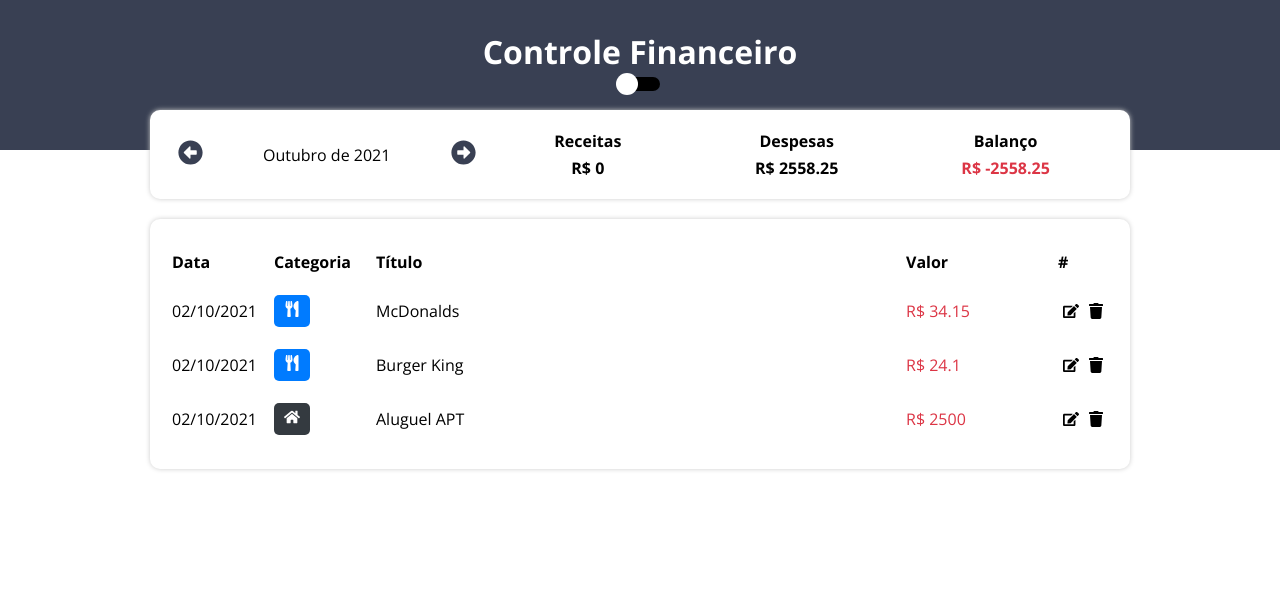
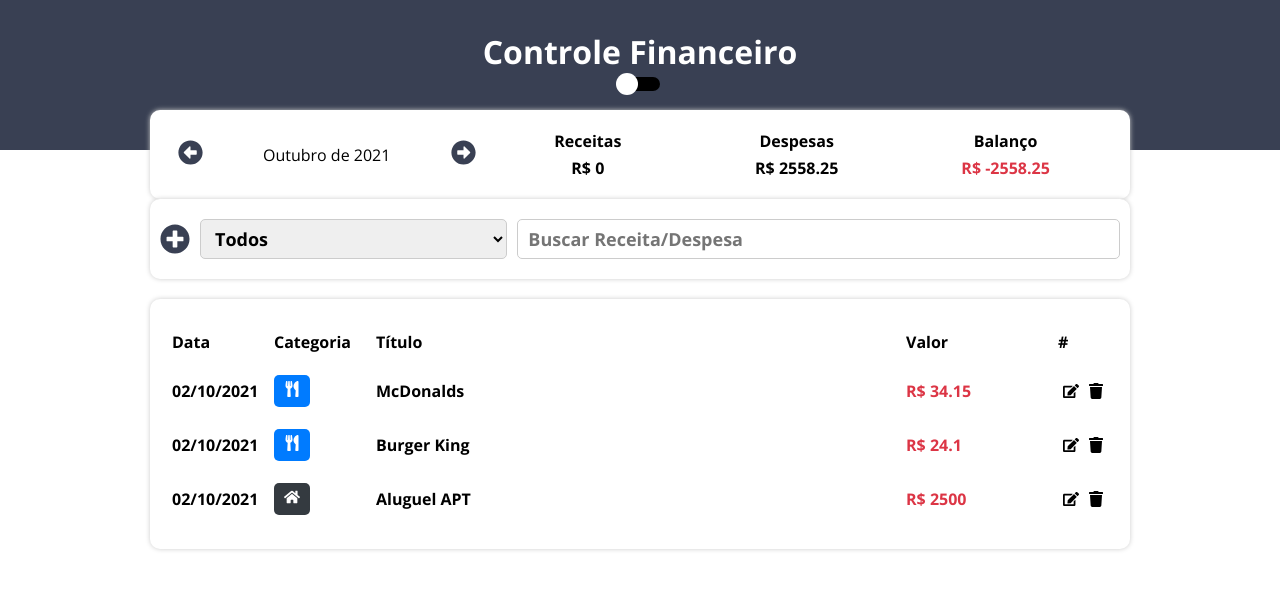
Before and after one commit to FilipePaiva10/D2ControleFinanceiro, a React (Create React App) app: page / in a window 1280 px wide. Shown: the top 590 px of the page. Built offline with nearby package versions, Linux system fonts and the light colour scheme.

Commit message:
Component

```diff
--- a/src/App.tsx
+++ b/src/App.tsx
@@ -18,6 +18,7 @@ import { InfoArea } from "./components/InfoArea";
 import { categories } from "./data/categories";
 import ThemeSwitcher from "./components/ThemeSwitcher";
 import ReactTooltip from "react-tooltip";
+import ActionArea from "./components/ActionArea";
 
 
 
@@ -55,12 +56,12 @@ const App = () => {
     let incomeCount = 0;
     let expenseCount = 0;
 
-    for(let i in filteredList){
-       if(categories[filteredList[i].category].expense){
-         expenseCount += filteredList[i].value;
-       }else{
-         incomeCount += filteredList[i].value;
-       }
+    for (let i in filteredList) {
+      if (categories[filteredList[i].category].expense) {
+        expenseCount += filteredList[i].value;
+      } else {
+        incomeCount += filteredList[i].value;
+      }
     }
 
     setIncome(incomeCount);
@@ -73,7 +74,10 @@ const App = () => {
       <app.Container>
         <app.Header>
           <app.HeaderText>Controle Financeiro</app.HeaderText>
-          <ThemeSwitcher toogleTheme={toggleTheme}/>
+          <ThemeSwitcher
+            data-tip="Mudar tema"
+            data-for="tip-top"
+            toogleTheme={toggleTheme} />
         </app.Header>
         <app.Body>
           <InfoArea
@@ -81,6 +85,9 @@ const App = () => {
             onChangeMonth={handleChangeMonth}
             income={income}
             expense={expense}
+          />
+          <ActionArea
+
           />
           <TableArea
             list={filteredList}
--- a/src/components/ActionArea/index.tsx
+++ b/src/components/ActionArea/index.tsx
@@ -1,9 +1,59 @@
+import { useEffect, useState } from 'react';
 import * as C from './styled';
 
+import { items } from '../../data/items';
+import { categories } from '../../data/categories';
+
+import { FaPlusCircle } from "@react-icons/all-files/fa/FaPlusCircle";
+
+type categorieOption = {
+    category: string;
+    title?: string;
+}
+
 const ActionArea = () => {
-    return(
+
+    const [categoriesOption, setCategoriesOption] = useState<categorieOption[]>([]);
+
+    const getCategories = () => {
+        let newCategories = [];
+
+        for (let i in items) {
+            newCategories.push({
+                category: items[i].category,
+                title: categories[items[i].category].title
+            });
+        }
+
+        setCategoriesOption(newCategories);
+    }
+
+    useEffect(() => {
+        getCategories();
+
+    }, []);
+
+    return (
         <C.Container>
-
+            <C.AddItem
+               data-tip="Adicionar Receita/Despesa"
+               data-for="tip-top"
+             >
+                <FaPlusCircle
+                />
+            </C.AddItem>
+            <C.FilterItem>
+                <C.OptionItem>Todos</C.OptionItem>
+                {categoriesOption.map((item, key) => (
+                    <C.OptionItem
+                        key={key}
+                    >{item.title}</C.OptionItem>
+                ))}
+            </C.FilterItem>
+            <C.SearchItem type="text" placeholder="Buscar Receita/Despesa" />
         </C.Container>
     )
 }
+
+
+export default ActionArea;
--- a/src/components/ActionArea/styled.ts
+++ b/src/components/ActionArea/styled.ts
@@ -5,8 +5,56 @@ export const Container = styled.div`
     background-color: ${props => props.theme.background.primary};
     box-shadow: 0px 0px 5px ${props => props.theme.shadow.primary};
     border-radius: 10px;
-    padding: 20px;
-    margin-top: -40px;
+    padding: 20px 10px;
+    display: flex;
+    justify-content: space-between;
+    align-items: center;
+    width: 100%;
+`;
+
+
+export const AddItem = styled.div`
+    width: 40px;
     display: flex;
     align-items: center;
-`
+
+    svg {
+        height: 30px;
+        width: 30px;
+        color: ${props => props.theme.background.secundary};
+        cursor: pointer;
+    }
+
+`;
+
+
+export const FilterItem = styled.select`
+    flex: 1;
+    outline: 0;
+    border: 1px solid #CCC;
+    border-radius: 5px;
+    margin-right: 10px;
+    padding-left: 10px;
+    height: 40px;
+    font-size: 18px;
+    font-weight: bold;
+    cursor: pointer;
+`;
+
+
+export const OptionItem = styled.option`
+
+`;
+
+
+export const SearchItem = styled.input`
+    flex: 2;
+    outline: 0;
+    border: 1px solid #CCC;
+    border-radius: 5px;
+    padding-left: 10px;
+    height: 40px;
+    font-size: 18px;
+    font-weight: bold;
+    cursor: pointer;
+`;
--- a/src/components/InfoArea/index.tsx
+++ b/src/components/InfoArea/index.tsx
@@ -37,6 +37,8 @@ export const InfoArea = ({ currentMonth, onChangeMonth, income, expense }: Props
             <C.MonthArea>
                 <C.MonthArrow
                     onClick={handlePrevMonth}
+                    data-tip="Diminuir Mês"
+                    data-for="tip-top"
                 >
                     <FaArrowAltCircleLeft
                         color={theme.background.secundary}
@@ -45,6 +47,8 @@ export const InfoArea = ({ currentMonth, onChangeMonth, income, expense }: Props
                 <C.MonthTitle>{formatCurrentMonth(currentMonth)}</C.MonthTitle>
                 <C.MonthArrow
                     onClick={handleNextMonth}
+                    data-tip="Avançar Mês"
+                    data-for="tip-top"
                 >
                     <FaArrowAltCircleRight
                          color={theme.background.secundary}
--- a/src/components/TableItem/index.tsx
+++ b/src/components/TableItem/index.tsx
@@ -22,12 +22,12 @@ export const TableItem = ({ item }: Props) => {
     const SetIcon = (category: string) => {
         switch (category) {
             case 'alimentação':
-                return <FaUtensils/>
+                return <FaUtensils data-tip="Alimentação" data-for="tip-top"/>
                 break;
             case 'Aluguel':
-                return <FaHome/>
+                return <FaHome data-tip="Moradia" data-for="tip-top"/>
             case 'Salário':
-                return <FaHandHoldingUsd/>
+                return <FaHandHoldingUsd data-tip="Salário" data-for="tip-top"/>
             default:
                 break;
         }
@@ -54,8 +54,8 @@ export const TableItem = ({ item }: Props) => {
             </C.TableColumn>
             <C.TableColumn>
                 <C.IconArea>
-                    <FaEdit/>
-                    <FaTrash />
+                    <FaEdit data-tip="Editar" data-for="tip-top"/>
+                    <FaTrash data-tip="Excluir" data-for="tip-top"/>
                 </C.IconArea>
             </C.TableColumn>
         </C.TableLine>
--- a/src/components/TableItem/styled.ts
+++ b/src/components/TableItem/styled.ts
@@ -6,6 +6,7 @@ export const TableLine = styled.tr`
 
 export const TableColumn = styled.td`
     padding: 10px 0;
+    font-weight: bold;
     color: ${props => props.theme.colors.primary};
 `
 
```
Also changed, not shown: src/components/ModalAddItem/index.tsx (added, +13 -0 lines), src/components/ModalAddItem/styled.ts (added, +14 -0 lines), src/helpers/dateFilter.ts (line endings or trailing spaces).
